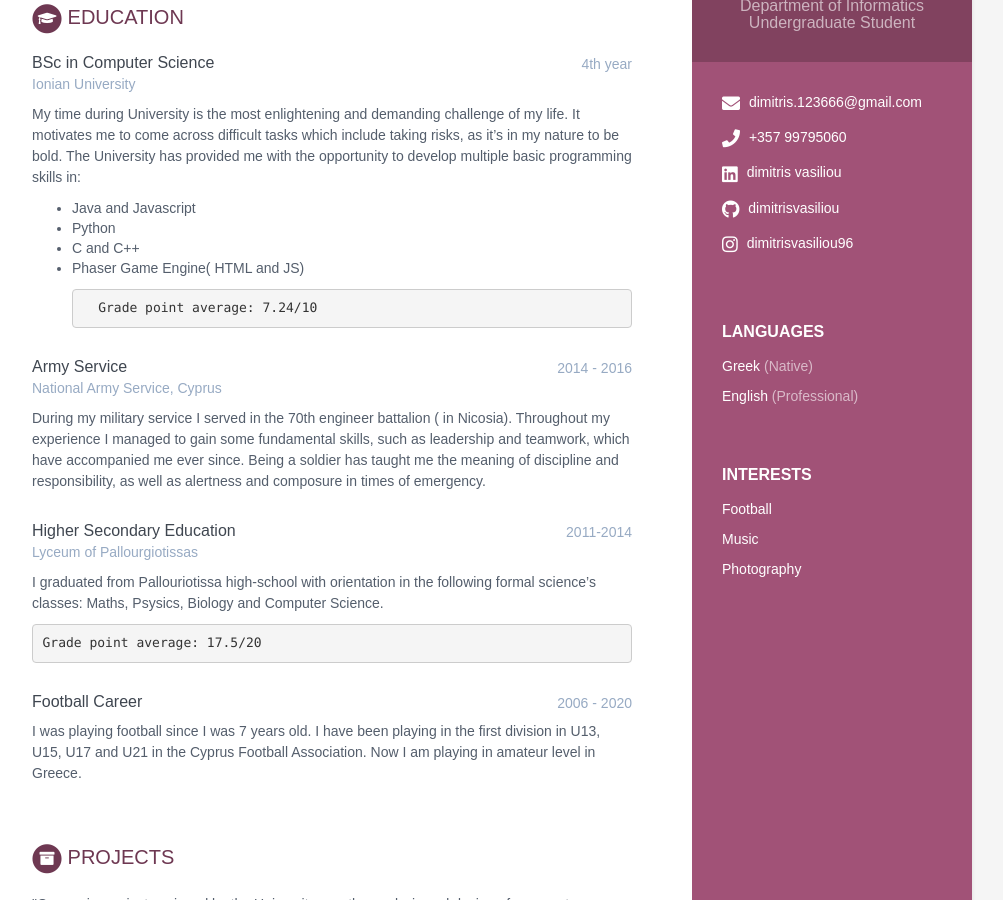
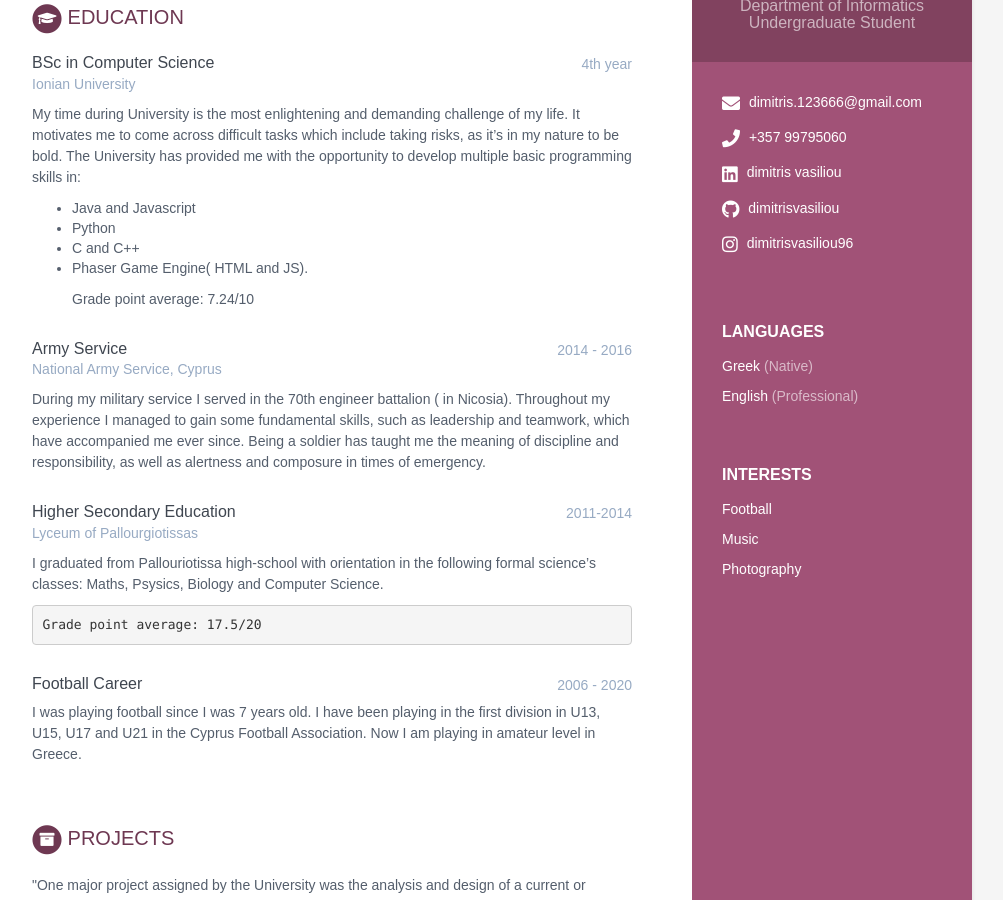
Before and after one commit to dimitrisg9/resume-cv, a Jekyll site: the page built from index.html, in a window 1280 px wide and 900 px high, scrolled down 311 px. Shown: the whole window, without its empty margins (168-1171 px from the left). Built offline with Jekyll 4.4.1, drawn with Linux system fonts in a browser that asks for light colours.

```diff
--- a/_data/data.yml
+++ b/_data/data.yml
@@ -69,9 +69,9 @@ education:
         - Java and Javascript
         - Python
         - C and C++
-        - Phaser Game Engine( HTML and JS)
+        - Phaser Game Engine( HTML and JS).
 
-                Grade point average: 7.24/10
+            Grade point average: 7.24/10
 
     - degree: Army Service
       university: National Army Service, Cyprus
```
